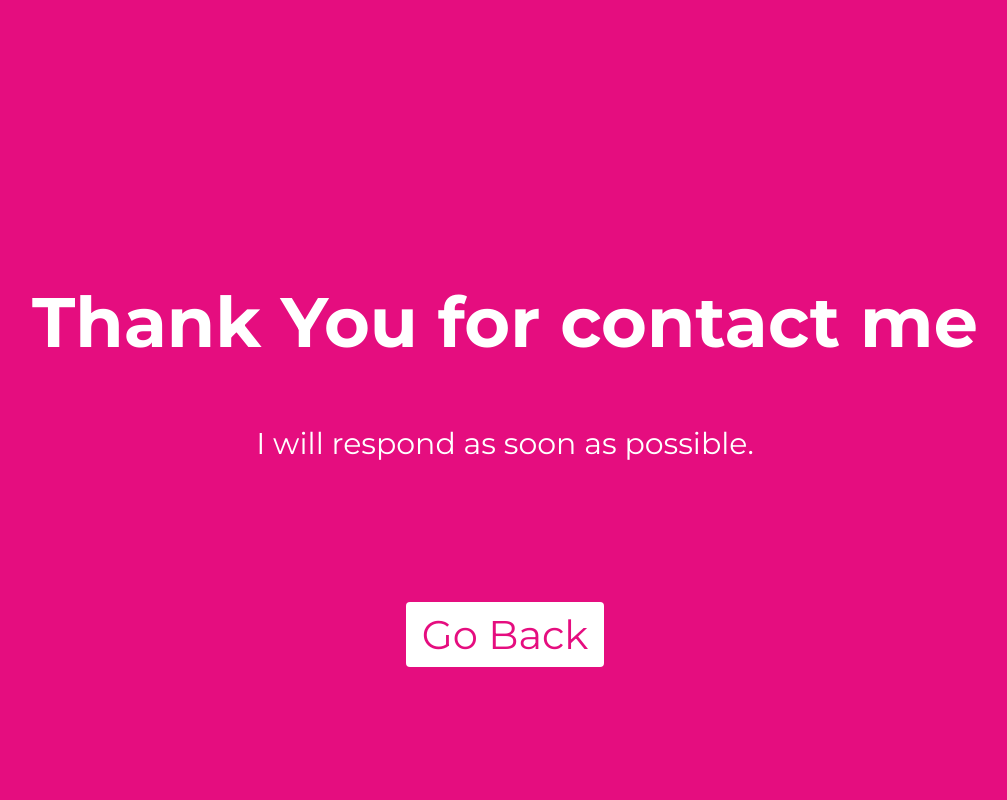
After one commit to rasha-2k/Portfolio, a PHP site: page /Thank-you.php in a window 1280 px wide. The commit adds this page. Shown: the whole page, without its empty margins (135-1142 px from the left). Run offline with PHP 8.4, Linux system fonts and the light colour scheme.

Commit message:
added Email functionality for contact form submissions & changed some icons, remane folders & added cirtificates to about section

```diff
--- /dev/null
+++ b/Thank-you.php
@@ -0,0 +1,35 @@
+<!DOCTYPE html>
+<html>
+<head>
+    <meta charset="UTF-8">
+    <title>Thank you</title>
+
+    <link rel="apple-touch-icon" sizes="57x57" href="./assets/img/icon black.png">
+    <link rel="apple-touch-icon" sizes="60x60" href="./assets/img/icon black.png">
+    <link rel="apple-touch-icon" sizes="72x72" href="./assets/img/icon black.png">
+    <link rel="apple-touch-icon" sizes="76x76" href="./assets/img/icon black.png">
+    <link rel="apple-touch-icon" sizes="114x114" href="./assets/img/icon black.png">
+    <link rel="apple-touch-icon" sizes="120x120" href="./assets/img/icon black.png">
+    <link rel="apple-touch-icon" sizes="144x144" href="./assets/img/icon black.png">
+    <link rel="apple-touch-icon" sizes="152x152" href="./assets/img/icon black.png">
+    <link rel="apple-touch-icon" sizes="180x180" href="./assets/img/icon black.png">
+    <link rel="icon" type="image/png" sizes="192x192"  href="./assets/img/icon black.png">
+    <link rel="icon" type="image/png" sizes="32x32" href="./assets/img/icon black.png">
+    <link rel="icon" type="image/png" sizes="96x96" href="./assets/img/icon black.png">
+    <link rel="icon" type="image/png" sizes="16x16" href="./assets/img/icon black.png">
+
+
+    <link href="./assets/thanks/css/Mail.css" rel="stylesheet">
+    <link href="https://fonts.googleapis.com/icon?family=Material+Icons" rel="stylesheet">
+</head>
+<body>
+    <div class="container">
+        <div class="left">
+            <h1 class="typing-animation" data-heading="Thank You for contact me"></h1>
+            <p>I will respond as soon as possible.</p>
+            <div class="button clickable" onclick="window.location.href='https://rashaalsaleh.com'">Go Back</div>
+        </div>
+    </div>
+       <script src="./assets/thanks/js/home.js"></script>
+</body>
+</html>
--- /dev/null
+++ b/assets/thanks/css/Mail.css
@@ -0,0 +1,251 @@
+    @import url('https://fonts.googleapis.com/css2?family=Montserrat:wght@400;700&display=swap');
+
+        body {
+            font-family: 'Montserrat', sans-serif;
+            /* Updated background color with linear gradient of black and purple */
+            background: linear-gradient(to right, white 50%, #E50D7F 50%);
+            margin: 0;
+            padding: 0;
+            scroll-behavior: smooth; /* Added smooth scrolling behavior */
+        }
+
+        .container {
+            display: flex;
+            margin: 0 auto;
+            height: 100vh;
+        }
+
+        .left {
+            flex: 1;
+            background-color: #E50D7F;
+            color: white;
+            display: flex;
+            flex-direction: column;
+            justify-content: center;
+            align-items: center;
+            padding: 50px;
+            animation: fadeInLeft 1s ease-in-out;
+            transition: transform 0.5s ease;
+        }
+
+        @keyframes fadeInLeft {
+            from {
+                opacity: 0;
+                transform: translateX(-100%);
+            }
+            to {
+                opacity: 1;
+                transform: translateX(0);
+            }
+        }
+
+        .right {
+            flex: 1;
+            background-color: white; /* Updated to black */
+            color: #E50D7F;
+            display: flex;
+            flex-direction: column;
+            justify-content: center;
+            align-items: center;
+            padding: 50px;
+            animation: fadeInRight 1s ease-in-out;
+            transition: transform 0.5s ease;
+        }
+
+        .right:hover {
+            transform: scale(1.1);
+        }
+
+        @keyframes fadeInRight {
+            from {
+                opacity: 0;
+                transform: translateX(100%);
+            }
+            to {
+                opacity: 1;
+                transform: translateX(0);
+            }
+        }
+
+
+        h1 {
+            text-align: center;
+            font-weight: bold;
+            margin-bottom: 30px;
+            font-size: 70px;
+        }
+
+        p {
+            font-size: 30px;
+        }
+
+        .typing-animation {
+            display: inline-block;
+            overflow: hidden;
+            white-space: nowrap;
+            border-right: 0.15em solid var(--skin-color);
+            animation: typing 2s steps(40) 1s 1 normal both,
+                blink-caret 0.75s step-end 3s infinite;
+        }
+
+        @keyframes typing {
+            from {
+                width: 0;
+            }
+            to {
+                width: 100%;
+            }
+        }
+
+        @keyframes blink-caret {
+            from,
+            to {
+                border-color: transparent;
+            }
+            50% {
+                border-color: var(--skin-color);
+            }
+        }
+
+        .form-group {
+            margin-bottom: 20px;
+            animation: fadeIn 1s ease-in-out;
+        }
+
+        label {
+            display: block;
+            font-weight: bold;
+            margin-bottom: 5px;
+        }
+
+        .button {
+            display: block;
+            margin: 21 auto;
+            padding: 8px 16px;
+            background-color: white ;
+            color: #E50D7F ;
+            text-align: center;
+            text-decoration: none;
+            cursor: pointer;
+            border: none;
+            border-radius: 4px;
+            font-size: 40px;
+            margin-top: 10px;
+            transition: background-color 0.3s ease;
+            position: relative;
+            overflow: hidden;
+            animation: fadeIn 1s ease-in-out;
+            top: 100px;
+
+        }
+
+        .button:hover {
+            background-color: white;
+            animation: pulse 0.5s infinite;
+        }
+
+        @keyframes pulse {
+            0% {
+                transform: scale(1);
+            }
+            50% {
+                transform: scale(1.05);
+            }
+            100% {
+                transform: scale(1);
+            }
+        }
+    ::-webkit-scrollbar {
+        width: 10px;
+        height: 10px;
+    }
+
+    ::-webkit-scrollbar-track {
+        background: #E50D7F; /* Light gray background for the track */
+    }
+
+    ::-webkit-scrollbar-thumb {
+        background: white; /* Dark gray color for the thumb */
+        border-radius: 5px; /* Round the corners of the thumb */
+        border: 2px solid #E50D7F; /* Add a subtle border to the thumb */
+    }
+
+    ::-webkit-scrollbar-thumb:hover {
+        background: white; /* Slightly darker gray color on hover */
+    }
+    .clickable {
+    cursor: pointer;
+}
+        .back-arrow {
+            position: fixed;
+            bottom: 20px;
+            left: 20px;
+            cursor: pointer;
+            width: 50px;
+            height: 50px;
+            background-color: #E50D7F;
+            border-radius: 50%;
+            display: flex;
+            justify-content: center;
+            align-items: center;
+        }
+
+        .back-arrow i {
+            font-size: 24px;
+            color: #fff;
+        }
+
+
+
+@media (max-width: 991.98px){
+
+        .typing-animation {
+            display: inline-block;
+            overflow: hidden;
+            white-space: nowrap;
+            border-right: 0.15em solid var(--skin-color);
+            animation: typing 2s steps(40) 1s 1 normal both,
+                blink-caret 0.75s step-end 3s infinite;
+        }
+
+        h1 {
+            font-size: 60px;
+            text-align: center;
+            font-weight: bold;
+            margin-bottom: 30px;
+        }
+
+        p {
+            font-size: 40px;
+
+        }
+
+        .container {
+            display: flex;
+            max-width: 100%;
+            margin: 0 auto;
+            height: 100vh;
+            flex-wrap: nowrap;
+            align-content: center;
+            flex-direction: column;
+        }
+        .back-arrow {
+            position: fixed;
+            bottom: 20px;
+            left: 45px;
+            cursor: pointer;
+            width: 90%;
+            height: 100px;
+            background-color: #E50D7F;
+            border-radius: 0%;
+            display: flex;
+            justify-content: center;
+            align-items: center;
+}
+        .back-arrow i {
+            font-size: 90px;
+            color: #fff;
+}
+
+
+}
--- /dev/null
+++ b/assets/thanks/js/home.js
@@ -0,0 +1,28 @@
+    const typingElements = document.querySelectorAll(".typing-animation");
+    const cursorSpan = document.querySelector(".cursor");
+    function typeWriter(element, heading) {
+        let text = "";
+        let typingIdx = 0;
+
+        function type() {
+            if (typingIdx < heading.length) {
+                text += heading.charAt(typingIdx);
+                element.innerText = text;
+                typingIdx++;
+                setTimeout(type, 100);
+            } else {
+                // Typing animation complete, wait for 10 seconds and restart
+                setTimeout(() => {
+                    text = "";
+                    typingIdx = 0;
+                    type();
+                }, 10000);
+            }
+        }
+
+        type();
+    }
+
+    typingElements.forEach((element) => {
+        typeWriter(element, element.getAttribute("data-heading"));
+    });
--- /dev/null
+++ b/mail/request_data.json
@@ -0,0 +1 @@
+{"89.39.107.199":{"time":1728928578,"count":1}}
```
Also changed, not shown: assets/css/style.css (+1 -11 lines), index.php (renamed from index.html, +69 -17 lines), limit.php (added, +38 -0 lines), mail/contact.php (added, +131 -0 lines), .htaccess (added), style.css (added), 8 other files.
